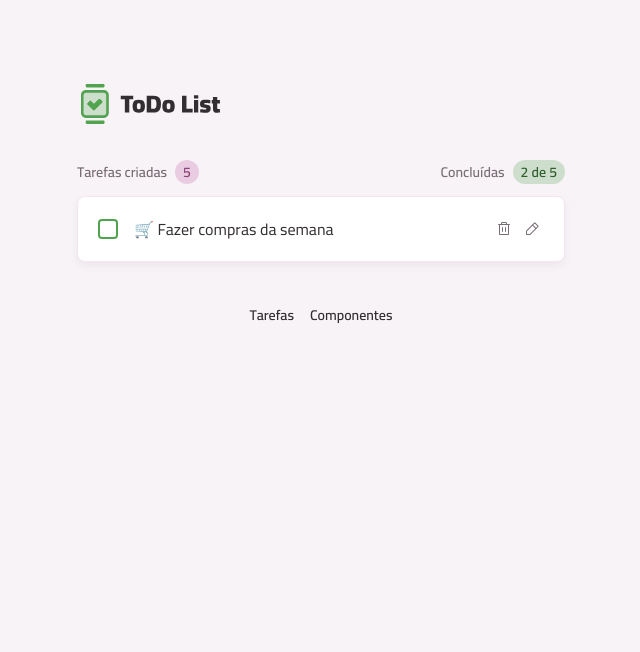
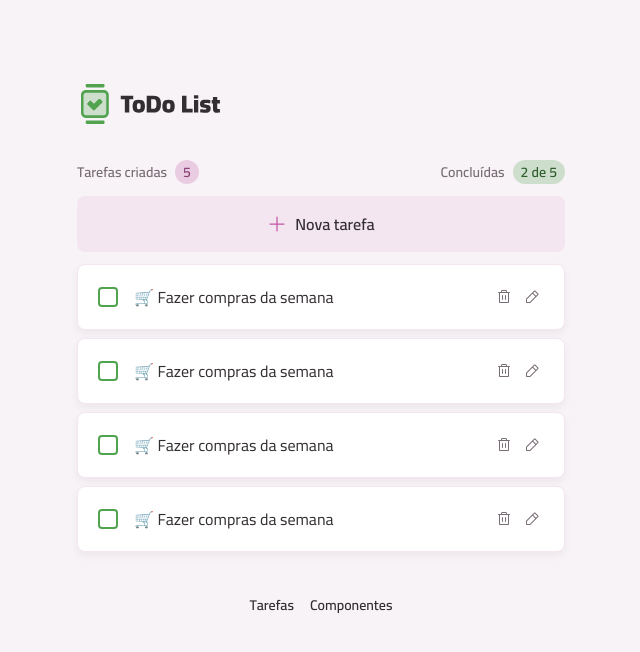
Before and after one commit to 2joliveira/todo, a React (Vite) app: page / in a window 1280 px wide. Shown: the top 652 px of the page, without its empty margins (319-959 px from the left). Built offline with nearby package versions, Linux system fonts and the light colour scheme.

Commit message:
create task list component

```diff
--- a/src/components/button.tsx
+++ b/src/components/button.tsx
@@ -4,7 +4,7 @@
 
 export const buttonVariants = cva(
   `
-    flex items-center cursor-pointer
+    flex items-center justify-center cursor-pointer
     transition rounded-lg group gap-2
   `,
   {
--- /dev/null
+++ b/src/core-components/task-list.tsx
@@ -0,0 +1,22 @@
+import Button from "../components/button";
+import PlusIcon from "../assets/icons/plus.svg?react";
+import TaskItem from "./task-item";
+
+export default function TaskList() {
+  return (
+    <>
+      <section>
+        <Button icon={PlusIcon} className="w-full">
+          Nova tarefa
+        </Button>
+      </section>
+
+      <section className="space-y-2">
+        <TaskItem />
+        <TaskItem />
+        <TaskItem />
+        <TaskItem />
+      </section>
+    </>
+  );
+}
--- a/src/pages/page-home.tsx
+++ b/src/pages/page-home.tsx
@@ -1,5 +1,5 @@
 import Container from "../components/container";
-import TaskItem from "../core-components/task-item";
+import TaskList from "../core-components/task-list";
 import TaskSummary from "../core-components/task-summary";
 
 export default function PageHome() {
@@ -9,7 +9,7 @@
         <TaskSummary />
       </header>
 
-      <TaskItem />
+      <TaskList />
     </Container>
   );
 }
```
